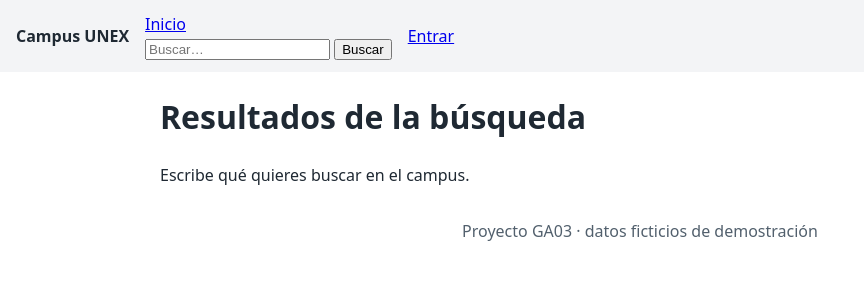
After one commit to UniExtremadura/Proyecto26-27---GA03, a Flask app: page /buscar in a window 1280 px wide. The commit adds this page. Shown: the top 300 px of the page, without its empty margins (0-864 px from the left). Run offline with Flask 3, Linux system fonts and the light colour scheme.

Commit message:
SCRUM-36 Añadir buscador transversal en toda la plataforma

```diff
--- /dev/null
+++ b/app/modules/buscar.py
@@ -0,0 +1,18 @@
+"""US-05 · Buscador transversal: consulta los buscadores que registra cada módulo."""
+from flask import Blueprint, render_template, request
+
+from .. import registry
+
+bp = Blueprint("buscar", __name__)
+MIN_CARACTERES = 2
+
+
+@bp.get("/buscar")
+def resultados():
+    q = request.args.get("q", "").strip()
+    encontrados = []
+    if len(q) >= MIN_CARACTERES:
+        for proveedor in registry.search_providers():
+            encontrados.extend(proveedor(q))
+    return render_template("buscar/resultados.html", q=q, resultados=encontrados,
+                           demasiado_corta=bool(q) and len(q) < MIN_CARACTERES)
--- /dev/null
+++ b/app/templates/buscar/resultados.html
@@ -0,0 +1,15 @@
+{% extends "base.html" %}
+{% block title %}Buscar · Campus UNEX{% endblock %}
+{% block content %}
+<h1>Resultados de la búsqueda</h1>
+{% if not q %}
+  <p>Escribe qué quieres buscar en el campus.</p>
+{% elif demasiado_corta %}
+  <p role="alert">Escribe al menos 2 caracteres.</p>
+{% elif resultados %}
+  <p>{{ resultados | length }} resultado(s) para «{{ q }}»:</p>
+  <ul>{% for r in resultados %}<li><a href="{{ r.url }}">{{ r.title }}</a> <small>({{ r.section }})</small></li>{% endfor %}</ul>
+{% else %}
+  <p>No hay resultados para «{{ q }}». Prueba con otras palabras.</p>
+{% endif %}
+{% endblock %}
--- a/app/templates/nav.html
+++ b/app/templates/nav.html
@@ -12,4 +12,9 @@
     </li>
     {% endfor %}
   </ul>
+  <form action="{{ url_for('buscar.resultados') }}" method="get" role="search" class="buscador">
+    <label for="q" class="solo-lectores">Buscar en el campus</label>
+    <input id="q" name="q" type="search" placeholder="Buscar…" value="{{ request.args.get('q', '') }}">
+    <button type="submit">Buscar</button>
+  </form>
 </nav>
```
